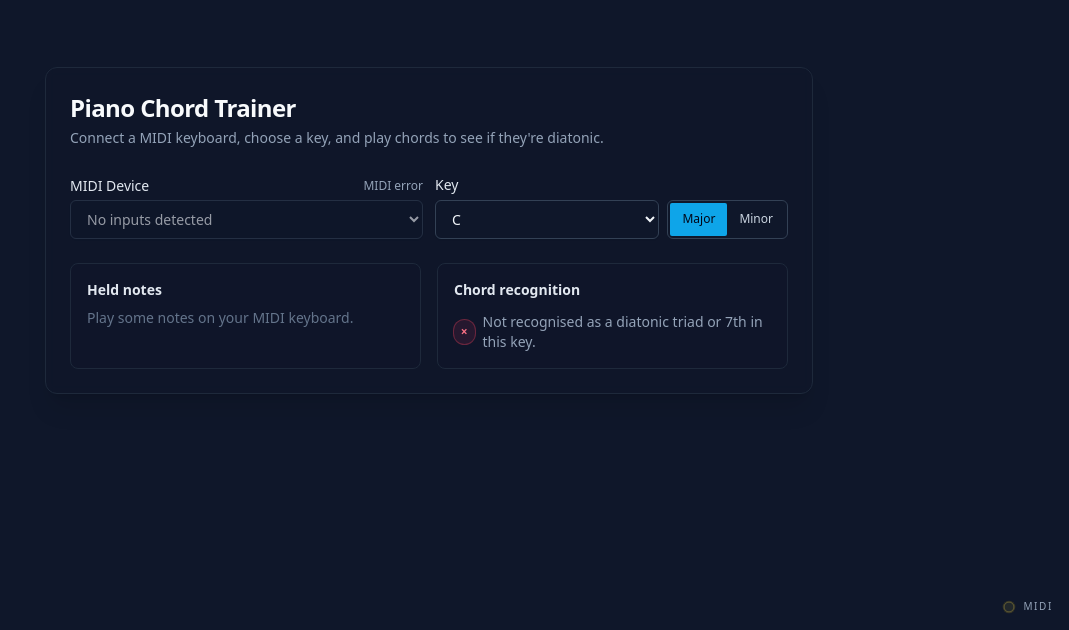
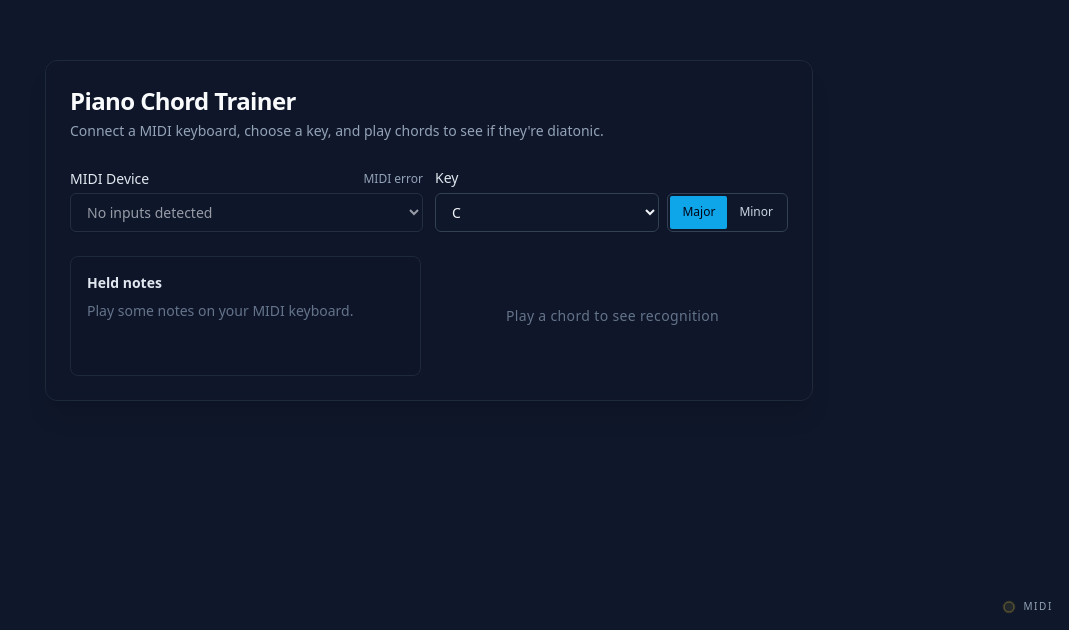
Before and after one commit to icodejs/chordshark, a React (Vite) app: page / in a window 1280 px wide. Shown: the part 170-800 px from the top of the page, without its empty margins (211-1280 px from the left). Built offline with nearby package versions, Linux system fonts and the light colour scheme.

Commit message:
feat: enhance RecognitionPanel with key hold state and improved UI
Add a new prop to handle key hold state, displaying a prompt when no keys are held. Update the UI to improve visual feedback for recognized and unrecognized chords, including styling adjustments and clearer messaging.

```diff
--- a/src/components/RecognitionPanel.tsx
+++ b/src/components/RecognitionPanel.tsx
@@ -4,42 +4,68 @@ import type { DiatonicChord } from '../theory/chordTheory';
 interface Props {
   recognisedChord: DiatonicChord | null;
   inversionLabel: string | null;
+  hasKeysHeld: boolean;
 }
 
-export const RecognitionPanel: FC<Props> = ({ recognisedChord, inversionLabel }) => {
+export const RecognitionPanel: FC<Props> = ({ recognisedChord, inversionLabel, hasKeysHeld }) => {
   const isRecognised = Boolean(recognisedChord);
 
+  // Blank state until user holds keys (MIDI input) — same min-height as active state to avoid layout shift
+  if (!hasKeysHeld) {
+    return (
+      <div className="flex items-center justify-center min-h-[7.5rem]">
+        <p className="text-slate-500 text-sm font-medium tracking-wide">
+          Play a chord to see recognition
+        </p>
+      </div>
+    );
+  }
+
   return (
-    <div className="rounded-lg border border-slate-800 bg-slate-900/60 p-4">
-      <h2 className="text-sm font-semibold text-slate-200">Chord recognition</h2>
-      <div className="mt-3 flex items-center gap-2">
-        <span
-          className={`inline-flex h-6 w-6 items-center justify-center rounded-full text-xs font-semibold ${
+    <div
+      className={`rounded-xl border-2 p-6 transition-all duration-200 min-h-[7.5rem] flex ${
+        isRecognised
+          ? 'border-emerald-500/60 bg-emerald-950/40 shadow-[0_0_24px_rgba(16,185,129,0.12)]'
+          : 'border-amber-500/50 bg-amber-950/30 shadow-[0_0_24px_rgba(245,158,11,0.1)]'
+      }`}
+    >
+      <div className="flex flex-col sm:flex-row sm:items-center gap-4 w-full">
+        <div
+          className={`flex-shrink-0 inline-flex h-14 w-14 items-center justify-center rounded-full text-2xl font-bold ring-2 ${
             isRecognised
-              ? 'bg-emerald-500/10 text-emerald-400 ring-1 ring-emerald-500/40'
-              : 'bg-rose-500/10 text-rose-400 ring-1 ring-rose-500/40'
+              ? 'bg-emerald-500/20 text-emerald-300 ring-emerald-500/50'
+              : 'bg-amber-500/20 text-amber-300 ring-amber-500/50'
           }`}
         >
-          {isRecognised ? '✓' : '×'}
-        </span>
-        <div className="text-sm">
+          {isRecognised ? '✓' : '○'}
+        </div>
+        <div className="flex-1 min-w-0 min-h-[3.5rem] flex flex-col justify-center">
           {isRecognised ? (
-            <p className="text-slate-100">
-              <span className="font-medium">Recognised:</span>{' '}
-              <span className="font-semibold">
-                {recognisedChord?.degree}{' '}
-                <span className="text-xs font-normal text-slate-400">
-                  ({recognisedChord?.type === 'triad' ? 'triad' : '7th'})
+            <>
+              <p className="text-slate-300 text-sm font-medium uppercase tracking-wider mb-1">
+                Diatonic chord
+              </p>
+              <p className="text-2xl sm:text-3xl font-bold text-slate-50 tracking-tight leading-tight">
+                {recognisedChord?.degree}
+                <span className="text-lg font-normal text-slate-400 ml-2">
+                  {recognisedChord?.type === 'triad' ? 'triad' : '7th'}
                 </span>
-              </span>
-              {inversionLabel && (
-                <span className="ml-2 rounded-full bg-slate-800 px-2 py-0.5 text-xs text-slate-300">
-                  {inversionLabel}
-                </span>
-              )}
-            </p>
+                {inversionLabel && (
+                  <span className="ml-3 inline-flex items-center rounded-full bg-slate-700/80 px-3 py-1 text-sm font-medium text-slate-200">
+                    {inversionLabel}
+                  </span>
+                )}
+              </p>
+            </>
           ) : (
-            <p className="text-slate-400">Not recognised as a diatonic triad or 7th in this key.</p>
+            <>
+              <p className="text-slate-400 text-sm font-medium uppercase tracking-wider mb-1">
+                Not in key
+              </p>
+              <p className="text-xl sm:text-2xl font-semibold text-amber-200/90 leading-tight">
+                Not a diatonic triad or 7th in this key
+              </p>
+            </>
           )}
         </div>
       </div>
```
